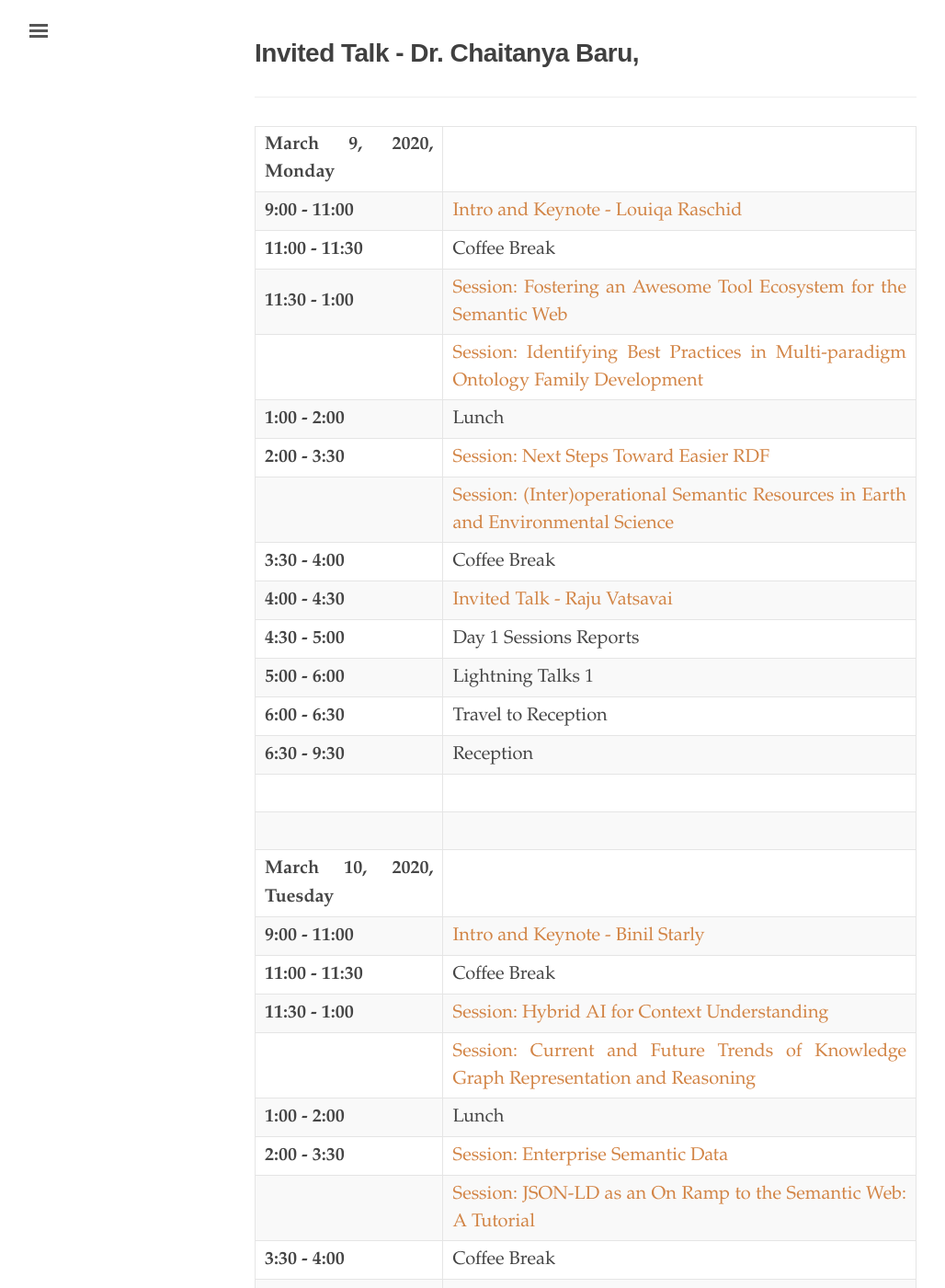
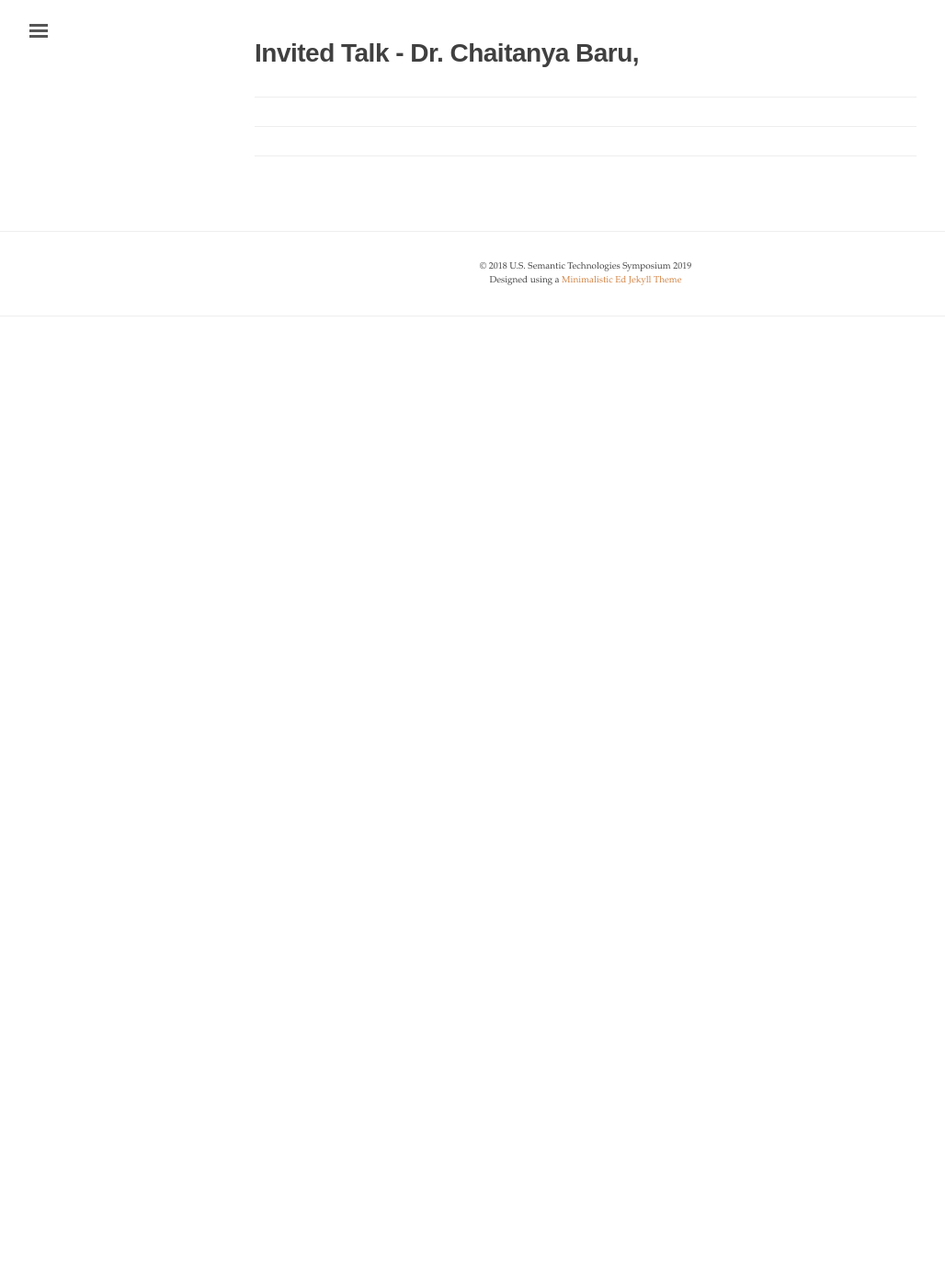
Before and after one commit to us2ts/us2ts.github.io, a Jekyll site: the page built from pages/invited-talk-baru.md, in a window 1280 px wide and 1400 px high, scrolled down 270 px. Shown: the whole window at 92% size, without its empty margins (3-1031 px from the left). Built offline with Jekyll 4.4.1, drawn with Linux system fonts in a browser that asks for light colours; comment, search, counter and statistics services are not loaded; after the commit the page ends 900 px from its top, so only the background shows below that; some of the changed text lies outside the part shown.

Commit message:
updated program

```diff
--- a/pages/invited-talk-baru.md
+++ b/pages/invited-talk-baru.md
@@ -11,46 +11,3 @@ order: 4
 ---
 
 ----------------------------------------------------------------
-
-| **March 9, 2020, Monday** |  |
-| ------------- | ------------- |
-| **9:00 - 11:00**  | [Intro and Keynote - Louiqa Raschid](https://us2ts.org/keynote-louiqa-raschid) |
-| **11:00 - 11:30**  | Coffee Break  |
-| **11:30 - 1:00**  | [Session: Fostering an Awesome Tool Ecosystem for the Semantic Web](https://us2ts.org/program-tool-ecosystem) |
-|   | [Session: Identifying Best Practices in Multi-paradigm Ontology Family Development](https://us2ts.org/program-ontology-best-practices) |
-| **1:00 - 2:00**  |  Lunch   |
-| **2:00 - 3:30**  | [Session: Next Steps Toward Easier RDF](https://us2ts.org/program-easier-rdf) |
-|   | [Session: (Inter)operational Semantic Resources in Earth and Environmental Science](https://us2ts.org/program-interoperational-earth-environment-semantics) |
-| **3:30 - 4:00**  | Coffee Break   |
-| **4:00 - 4:30**  | [Invited Talk - Raju Vatsavai](https://us2ts.org/invited-talk-raju)  |
-| **4:30 - 5:00**  | Day 1 Sessions Reports  |
-| **5:00 - 6:00**  | Lightning Talks 1  |
-| **6:00 - 6:30**  | Travel to Reception  |
-| **6:30 - 9:30**  | Reception |
-|  |  |
-|  |  |
-| **March 10, 2020, Tuesday** |  |
-| ------------- | ------------- |
-| **9:00 - 11:00**  | [Intro and Keynote - Binil Starly](https://us2ts.org/keynote-binil-starly)  |
-| **11:00 - 11:30**  | Coffee Break  |
-| **11:30 - 1:00**  | [Session: Hybrid AI for Context Understanding](https://us2ts.org/program-hybrid-ai) |
-|   | [Session: Current and Future Trends of Knowledge Graph Representation and Reasoning](https://us2ts.org/program-current-future-kr-trends) |
-| **1:00 - 2:00**  |  Lunch   |
-| **2:00 - 3:30**  | [Session: Enterprise Semantic Data](https://us2ts.org/program-enterprise-semantic-data) |
-|   | [Session: JSON-LD as an On Ramp to the Semantic Web: A Tutorial](https://us2ts.org/program-jsonld) |
-| **3:30 - 4:00**  | Coffee Break   |
-| **4:00 - 4:30**  | [Invited Talk - Chaitanya Baru]()  |
-| **4:30 - 5:00**  | Day 2 Sessions Reports - Lightning talks 2 (cont)  |
-| **5:00 - 6:30**  | Poster Presentations |
-|  | Unconference Organization |
-| **6:30 - 9:30**  | Dinner on your own |
-|  |  |
-|  |  |
-| **March 11, 2020, Wednesday** |  |
-| ------------- | ------------- |
-| **9:00 - 11:00**  | [Intro and Keynote - Josh Shinavier](https://us2ts.org/keynote-joshua-shinavier)  |
-| **11:00 - 11:30**  | Coffee Break  |
-| **11:30 - 1:00**  | Unconference |
-| **1:00 - 2:00**  |  Lunch   |
-| **2:00 - 3:30**  | Unconference report-out  |
-|   | Symposium Reflections, and Closing |
```
Also changed, not shown: pages/program.md (+5 -2 lines).
